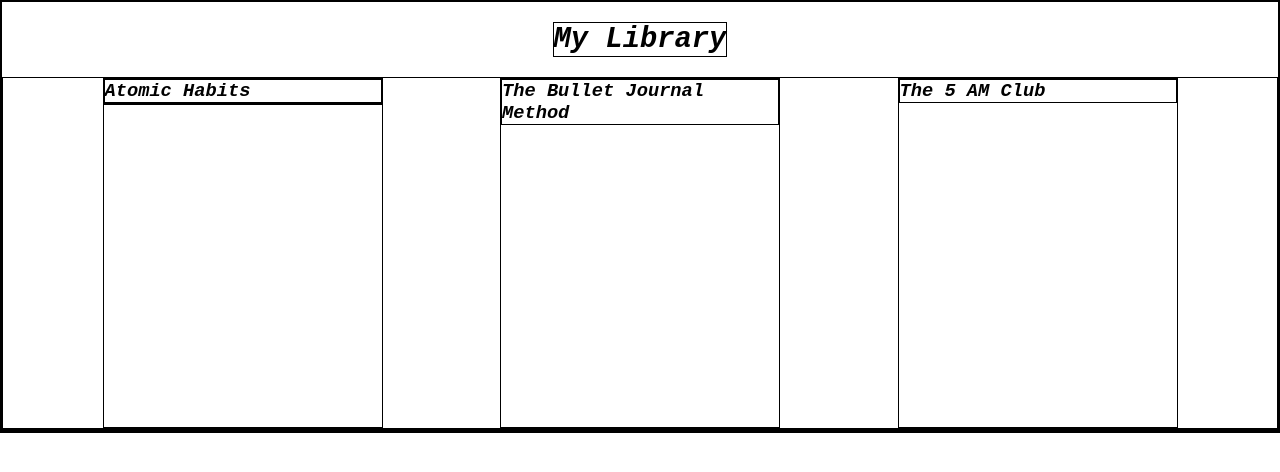
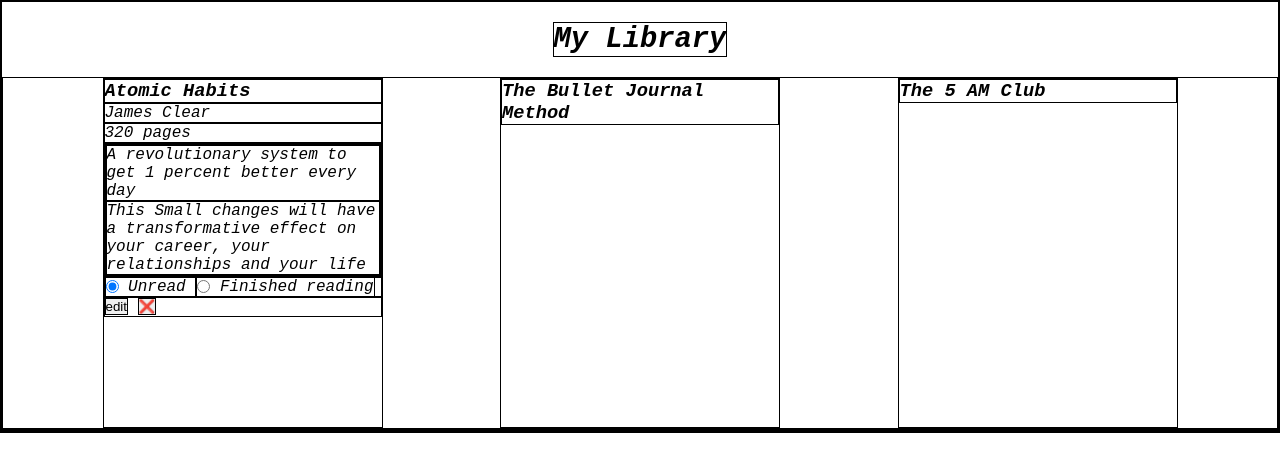
Before and after one commit to RhazzXIX/project-library, a website: page base/index.html in a window 1280 px wide. Drawn offline with Linux system fonts and the light colour scheme.

Commit message:
Set up initial html Book cards structure

```diff
--- a/base/index.html
+++ b/base/index.html
@@ -11,7 +11,31 @@
         <main class="library">
           <div class="card">
             <h3 class="book-title">Atomic Habits</h3>
-            <p class="info"></p>
+            <p class="author">James Clear</p>
+            <p class="pages">320 pages</p>
+            <div class="summary">
+              <ul>
+                 <li>A revolutionary system to get 1 percent better every day</li>
+                 <li>This Small changes will have a transformative effect on your career,
+                     your relationships and your life
+                  </li>
+              </ul>
+            </div>
+            <div class="status">
+              <label for="unread">
+                <input type="radio" name="read" id="unread" checked />
+                Unread
+              </label>
+              <label for="read">
+                <input type="radio" name="read" id="read" />
+                Finished reading
+              </label>
+            </div>
+            <div class="buttons">
+              <button type="button">edit</button>
+              <button type="button">❌</button>
+            </div>
+
           </div>
           <div class="card">
             <h3 class="book-title">The Bullet Journal Method</h3>
--- a/base/style.css
+++ b/base/style.css
@@ -7,7 +7,7 @@
 
 :root {
   font-size: 16px;
-  --baseFonts: 'Courier New', Courier, monospace ,sans-serif;
+  --baseFonts: "Courier New", Courier, monospace, sans-serif;
   font-style: italic;
 }
 body {
@@ -33,3 +33,11 @@
   width: 280px;
   height: 350px;
 }
+
+ul {
+  list-style: none;
+}
+
+input[type="radio"] {
+  vertical-align: -2px;
+}
```
